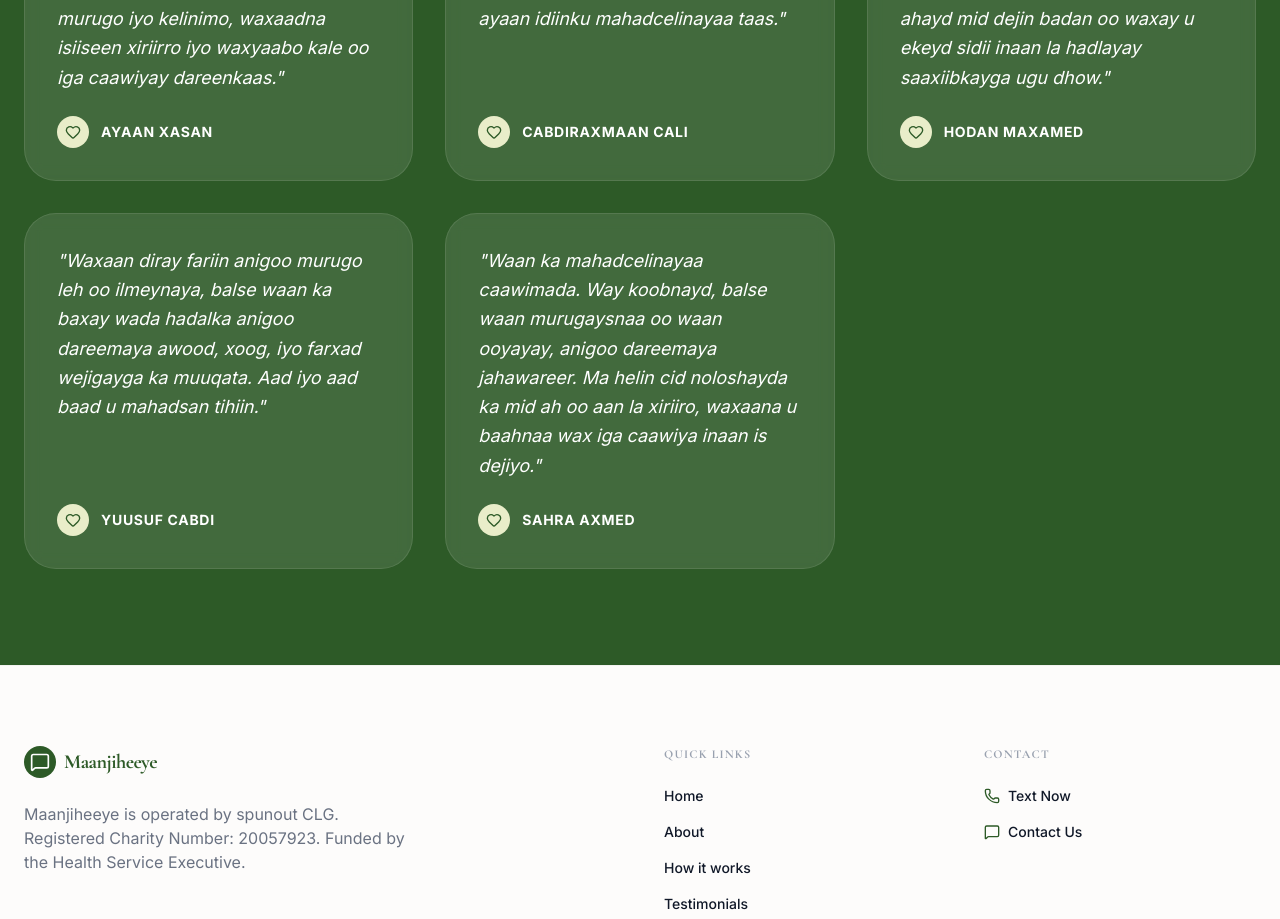
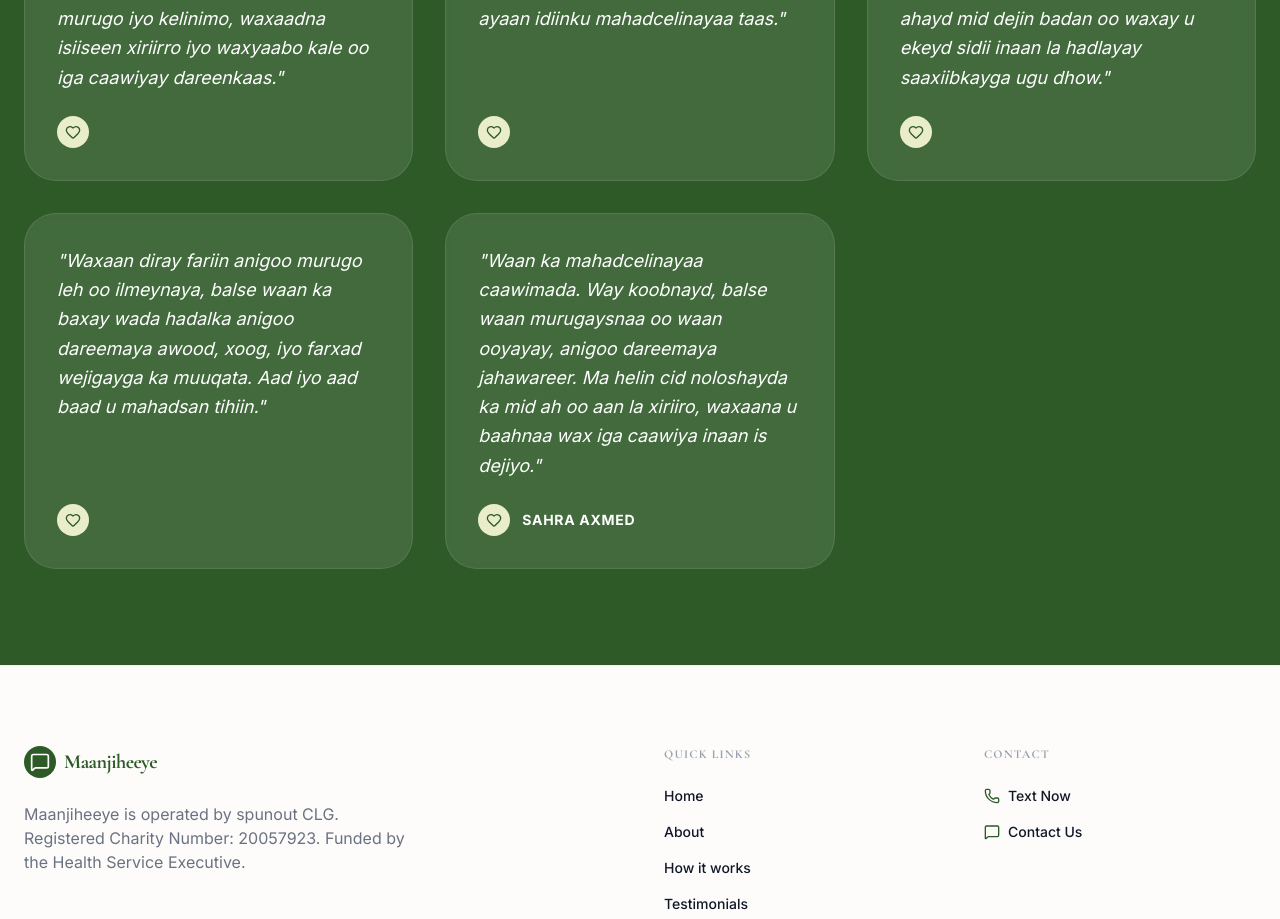
Before and after one commit to Abdallahdari/manjiheye, a React (Vite) app: page / in a window 1280 px wide. Shown: the part 3000-3919 px from the top of the page. Built offline with nearby package versions, Linux system fonts and the light colour scheme.

Commit message:
remove the names

```diff
--- a/src/App.tsx
+++ b/src/App.tsx
@@ -18,19 +18,19 @@ import {
 const testimonials = [
   {
     text: "Salaan, waxaan rabaa inaan idiinka mahadceliyo wax walba oo aad ii sameyseen. Aad bay macno weyn ii lahayd maadaama aan dareemayay murugo iyo kelinimo, waxaadna isiiseen xiriirro iyo waxyaabo kale oo iga caawiyay dareenkaas.",
-    author: "Ayaan Xasan"
+    // author: "Ayaan Xasan"
   },
   {
     text: "Waa sheeko gaaban oo kooban, balse waxay ahayd daqiiqad aanan kelinimo dareemayn, daqiiqad uu qof rabay inuu ogaado sida aan ahay. Aad ayaan idiinku mahadcelinayaa taas.",
-    author: "Cabdiraxmaan Cali"
+    // author: "Cabdiraxmaan Cali"
   },
   {
     text: "Mahadsanidiin badan mutadawicii iga jawaabay fariintayda 5tii subaxnimo markii aan dareemayay walwal iyo walaac badan... Waxay ahayd mid dejin badan oo waxay u ekeyd sidii inaan la hadlayay saaxiibkayga ugu dhow.",
-    author: "Hodan Maxamed"
+    // author: "Hodan Maxamed"
   },
   {
     text: "Waxaan diray fariin anigoo murugo leh oo ilmeynaya, balse waan ka baxay wada hadalka anigoo dareemaya awood, xoog, iyo farxad wejigayga ka muuqata. Aad iyo aad baad u mahadsan tihiin.",
-    author: "Yuusuf Cabdi"
+    // author: "Yuusuf Cabdi"
   },
   {
     text: "Waan ka mahadcelinayaa caawimada. Way koobnayd, balse waan murugaysnaa oo waan ooyayay, anigoo dareemaya jahawareer. Ma helin cid noloshayda ka mid ah oo aan la xiriiro, waxaana u baahnaa wax iga caawiya inaan is dejiyo.",
```
